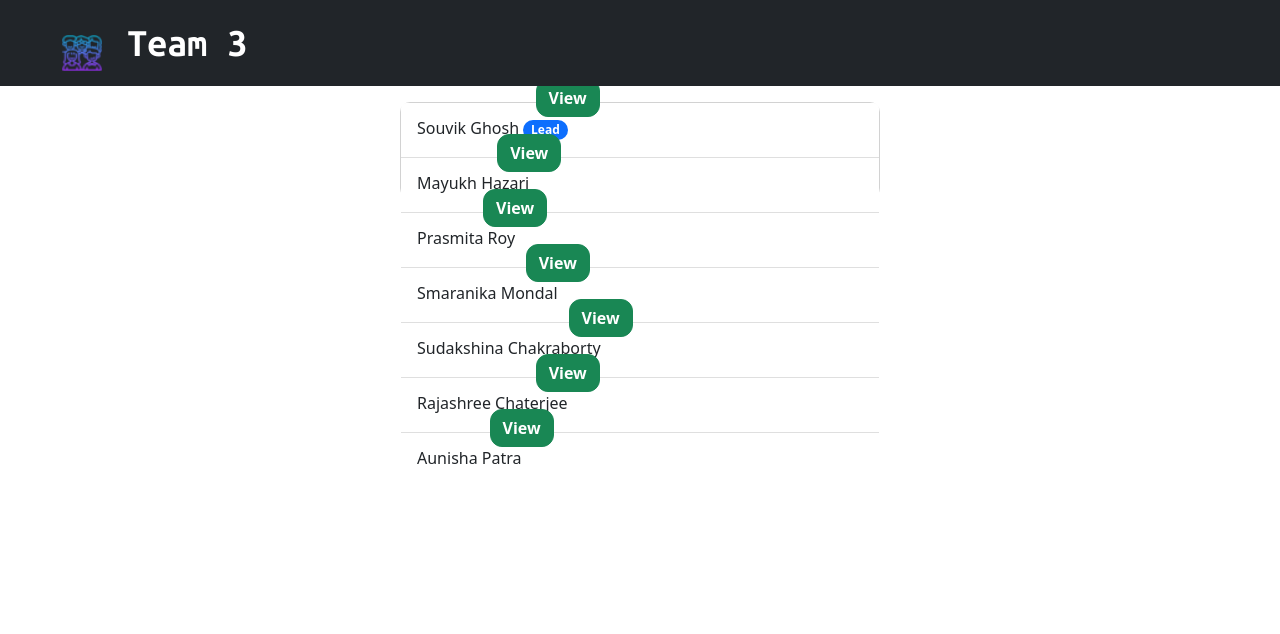
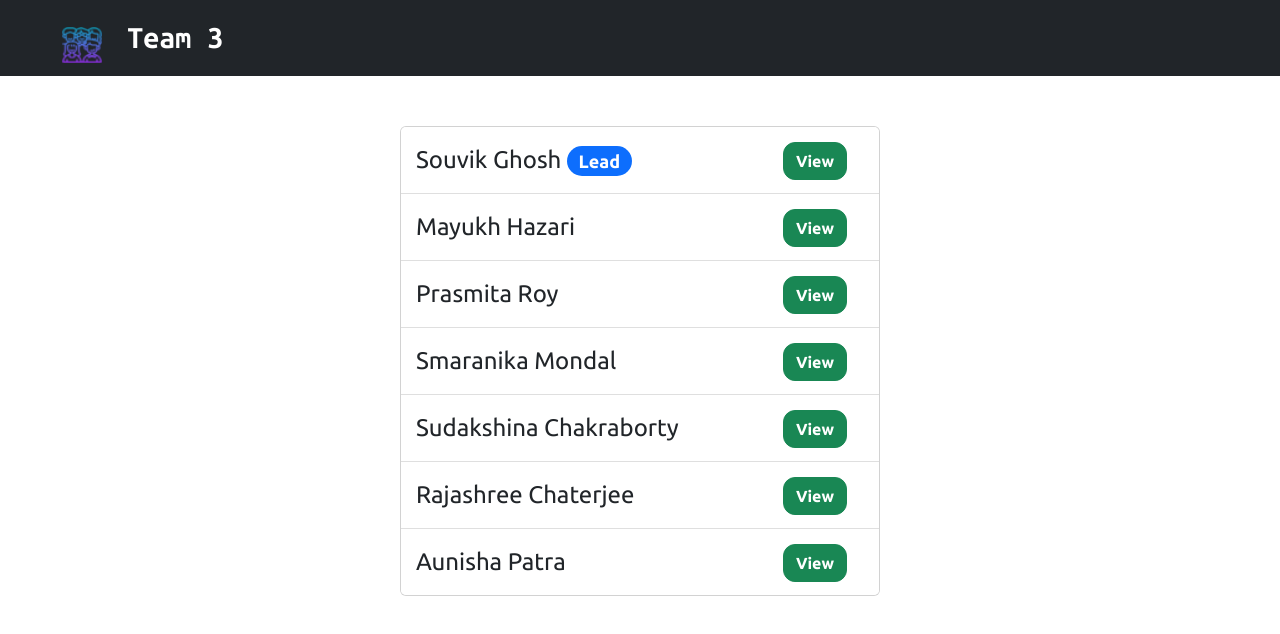
Before and after one commit to xmayukx/AndroidDev-Team-3, a plain HTML site: page index.html in a window 1280 px wide. Drawn offline with nearby package versions, Linux system fonts and the light colour scheme.

Commit message:
Update styles.css

```diff
--- a/css/styles.css
+++ b/css/styles.css
@@ -3,28 +3,19 @@ body {
 }
 
 .btn {
-    position: relative;
-    bottom: 2em;
-    right:2em;
     border-radius: 12px;
+    position: absolute;
+    right: 2em;
 }
 
 .card {
-    height: 6em;
-    margin: 1em auto 1em auto;
-    border-radius: 10px;
-
-}
-
-.card-text {
-    font-weight: bold;
-    font-size: 1.5em;
-    margin-left: 1em;
-    margin-top: 0.5em;
+    margin: auto;
+    position: relative;
+    top: 50px;
 }
 
 .nav-title {
-    font-size: 2.5rem;
+    font-size: 2rem;
     font-family: 'Ubuntu Mono', monospace;
     font-weight: 700;
 }
@@ -33,3 +24,9 @@ body {
     margin-right: 1em;
     margin-left: 2.5em;
 }
+
+.list-text {
+    font-size: 1.5rem;
+    padding: 15px;
+    font-family: 'Ubuntu', sans-serif;
+}
```
